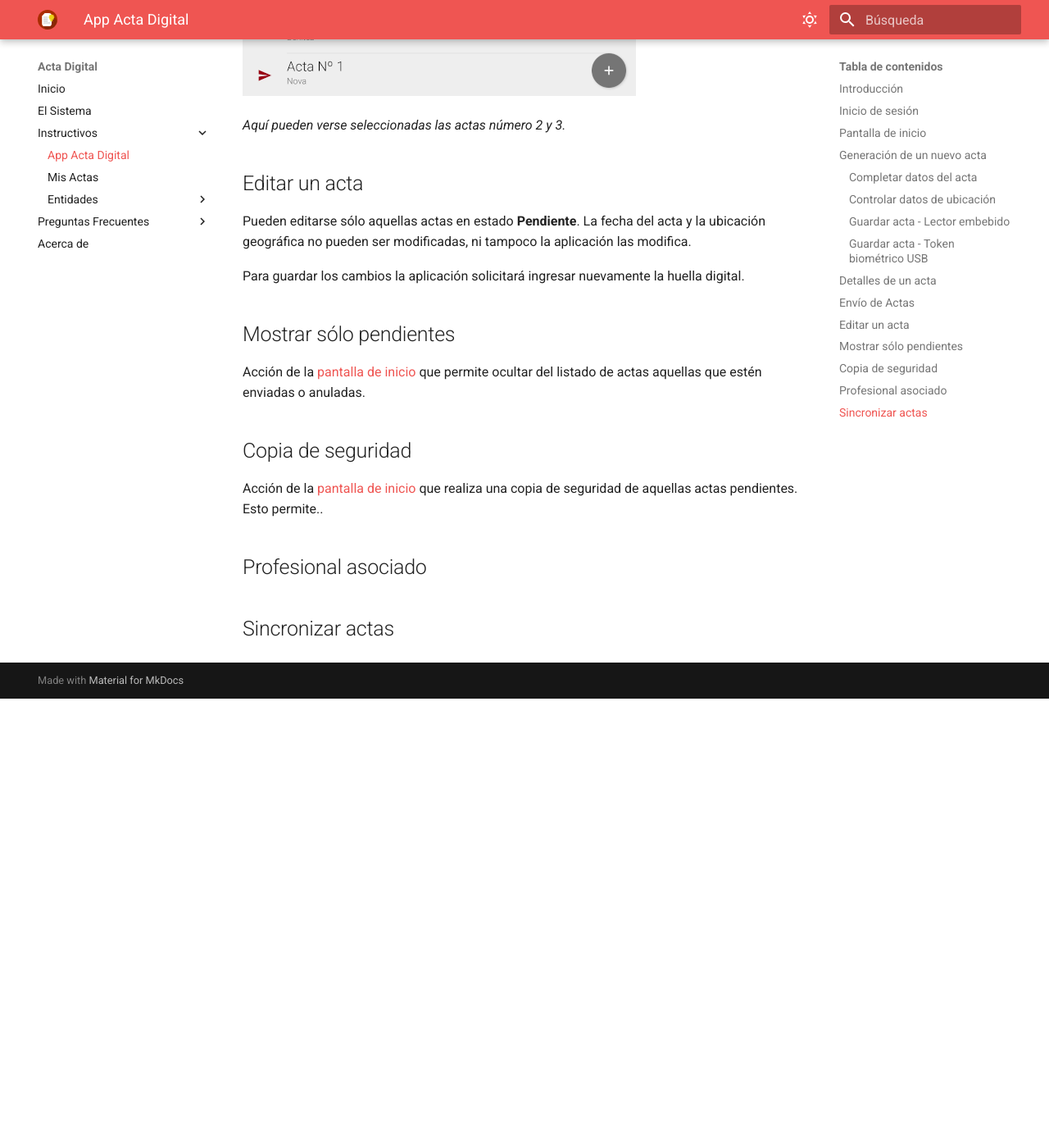
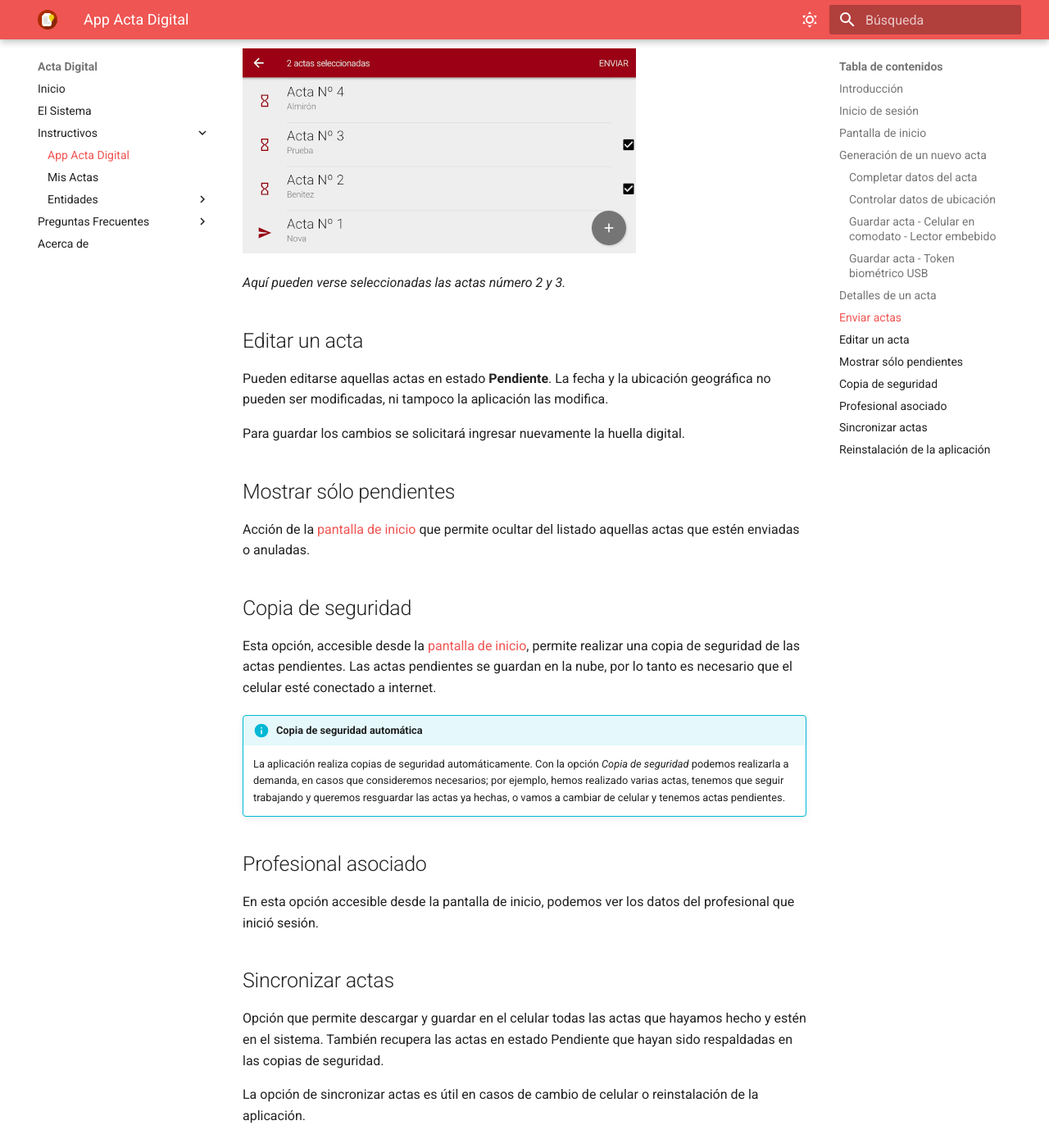
Before and after one commit to actadigital/docs, an MkDocs documentation site: the page built from docs/instructivos/app.md, in a window 1280 px wide and 1400 px high, scrolled down 5130 px. Shown: the whole window at 82% size. Built offline with MkDocs 1.6.1 and Material for MkDocs 9.7.7, drawn with Linux system fonts in a browser that asks for light colours; before the commit the page ends 5982 px from its top, so only the background shows below that; some of the changed text lies outside the part shown.

Commit message:
Instructivo app

```diff
--- a/docs/instructivos/app.md
+++ b/docs/instructivos/app.md
@@ -50,12 +50,16 @@
     La aplicación solicita al receptor GPS coordenadas cada 10 segundos. Es importante no obstaculizar la visibilidad de satélites GPS del dispositivo (techos, árboles, edificios, etc.). Por favor, lea [estas recomendaciones](/preguntas-frecuentes/recomendaciones/) para hacer un uso óptimo de la aplicación.
 
 ### Controlar datos de ubicación
-Antes de guardar un acta debemos controlar que la aplicación nos muestre coordenadas, que la **precisión** sea acorde a la de un navegador GPS y que hayan transcurrido al menos **3 minutos** de toma de coordendas.
+Antes de guardar un acta debemos observar:
+
+- Que la aplicación esté tomando **coordenadas**.
+- Que la **precisión** tenga un valor aceptable, acorde a un navegador GPS.
+- Que hayan transcurrido al menos **3 minutos** de toma de coordendas, con el fin de estabilizar coordenadas y precisión.
 
 !!! info "Importante"
-    Recordar que la ubaición guardada es aquella que se obtiene al momento de presionar Guardar Acta. Con lo cual, es importante **guardar** el Acta _en las cercanías_ del lugar del acto.
+    La coordenadas guardadas son aquellaa que se obtienen al momento de presionar Guardar Acta. Por lo tanto es importante **guardar** el Acta _en las cercanías_ del lugar del acto.
 
-### Guardar acta - Lector embebido
+### Guardar acta - Celular en comodato - Lector embebido
 Si los datos ingresados son válidos, al presionar **Guardar Acta**, la aplicación solicita el ingreso de la huella digital en el sensor de huellas del celular.
 
 ![Solicitud de Huella Dactilar](/img/acta_solicitud-huella.png)
@@ -63,16 +67,20 @@
 Con sólo tocar el sensor de huellas es suficiente. Una vez reconocida la huella, el Acta se guarda y es posible visualizarla en el [listado de actas](#pantalla-de-inicio).
 
 ### Guardar acta - Token biométrico USB
-Si los datos ingresados son válidos, al presionar **Guardar Acta**, la aplicación solicita que conectemos nuestro Token biométrico USB. Mientras tanto vemos el mensaje _Esperando hardware_. Una vez conectado el token, la aplicación solicita el ingreso de alguna huella digital. Presionamos el sensor y el acta se guarda.
+Si los datos ingresados son válidos, al presionar **Guardar Acta**, la aplicación solicita que conectemos nuestro Token biométrico USB. Mientras tanto vemos el mensaje _Esperando hardware_.
+
+Una vez conectado el token, la aplicación solicita el ingreso de alguna huella digital. Presionamos el sensor del token y el acta se guarda.
 
 ## Detalles de un acta
-Desde esta pantalla se puede acceder a la [edición de un acta](#editar-un-acta) y anular o quitar anulación de las mimas.
+Si seleccionamos una fila del listado de actas, podemos acceder a los detalles del acta seleccionada.
+
+Desde esta pantalla se puede acceder a la [edición de un acta](#editar-un-acta), o podemos anular o quitar anulación de las mimas.
 
 ![Detalle de un Acta](/img/acta_detalle.png)
 
-Además, podemos ver, en caso de contar con conexión a Internet, las coordenadas del acta sobre un mapa de Google Maps.
+Además podemos ver, en caso de contar con conexión a Internet, las coordenadas del acta sobre un mapa de Google Maps.
 
-## Envío de Actas
+## Enviar actas
 El envío de actas se realiza desde el [listado](#pantalla-de-inicio) de las mismas.
 Podemos **enviar todas** las actas pendientes usando la opción _Enviar actas_ del menú. También podemos mantener apretado un acta y **seleccionar** cual o cuáles queremos enviar.
 
@@ -90,16 +98,31 @@
 *Aquí pueden verse seleccionadas las actas número 2 y 3.*
 
 ## Editar un acta
-Pueden editarse sólo aquellas actas en estado **Pendiente**. La fecha del acta y la ubicación geográfica no pueden ser modificadas, ni tampoco la aplicación las modifica.
+Pueden editarse aquellas actas en estado **Pendiente**. La fecha y la ubicación geográfica no pueden ser modificadas, ni tampoco la aplicación las modifica.
 
-Para guardar los cambios la aplicación solicitará ingresar nuevamente la huella digital.
+Para guardar los cambios se solicitará ingresar nuevamente la huella digital.
 
 ## Mostrar sólo pendientes
-Acción de la [pantalla de inicio](#pantalla-de-inicio) que permite ocultar del listado de actas aquellas que estén enviadas o anuladas.
+Acción de la [pantalla de inicio](#pantalla-de-inicio) que permite ocultar del listado aquellas actas que estén enviadas o anuladas.
 
 ## Copia de seguridad
-Acción de la [pantalla de inicio](#pantalla-de-inicio) que realiza una copia de seguridad de aquellas actas pendientes. Esto permite..
+Esta opción, accesible desde la [pantalla de inicio](#pantalla-de-inicio), permite realizar una copia de seguridad de las actas pendientes. Las actas pendientes se guardan en la nube, por lo tanto es necesario que el celular esté conectado a internet.
+
+!!! info "Copia de seguridad automática"
+	La aplicación realiza copias de seguridad automáticamente. Con la opción _Copia de seguridad_ podemos realizarla a demanda, en casos que consideremos necesarios; por ejemplo, hemos realizado varias actas, tenemos que seguir trabajando y queremos resguardar las actas ya hechas, o vamos a cambiar de celular y tenemos actas pendientes.
 
 ## Profesional asociado
+En esta opción accesible desde la pantalla de inicio, podemos ver los datos del profesional que inició sesión.
 
 ## Sincronizar actas
+Opción que permite descargar y guardar en el celular todas las actas que hayamos hecho y estén en el sistema. También recupera las actas en estado Pendiente que hayan sido respaldadas en las copias de seguridad.
+
+La opción de sincronizar actas es útil en casos de cambio de celular o reinstalación de la aplicación.
+
+## Reinstalación de la aplicación
+Podemos requerir reinstalar la aplicación en casos de cambio de celular, o fallas en el mismo. Para evitar perder datos debemos realizar los siguientes pasos:
+
+- De ser posible, realizar [copia de seguridad](#copia-de-seguridad) en el celular actualmente en uso.
+- Instalar la aplicación, ya sea en otro celular o nuevamente en el mismo. La podemos encontrar en la tienda oficial.
+- [Iniciar sesión](#inicio-de-sesion)
+- Ingresar en la opción [Sincronizar actas](#sincronizar-actas)
```
